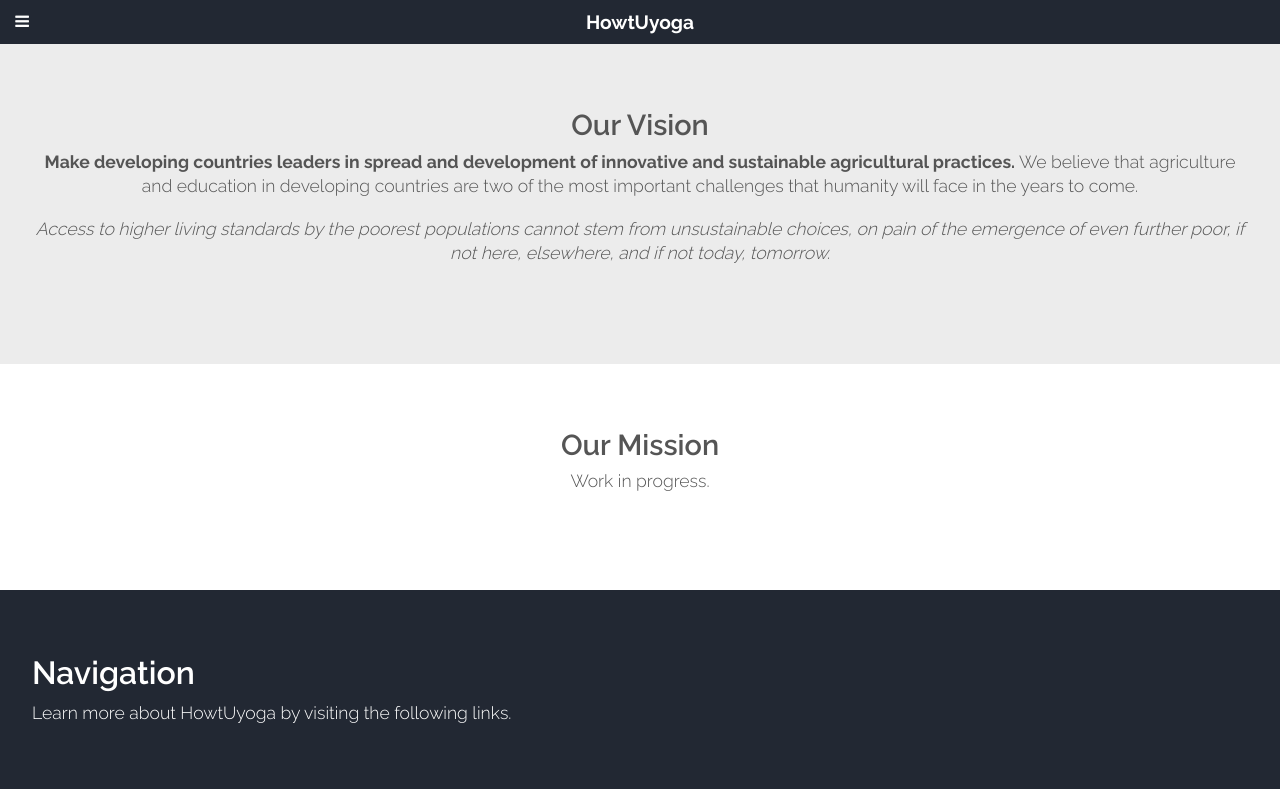
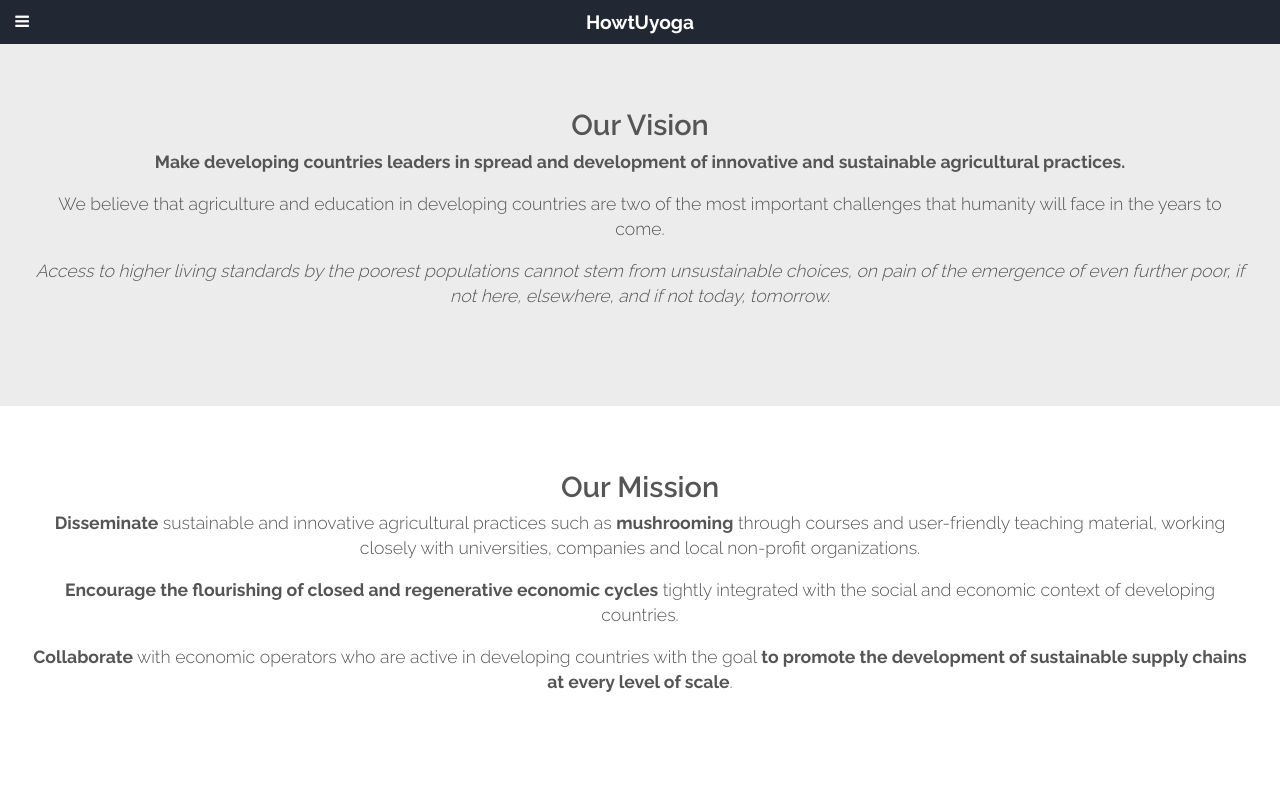
Before and after one commit to IvanoBilenchi/howtuyoga-website, a plain HTML site: page mission.html in a window 1280 px wide. Shown: the top 789 px of the page. Drawn offline with Linux system fonts and the light colour scheme.

Commit message:
Add mission

```diff
--- a/css/style.css
+++ b/css/style.css
@@ -921,6 +921,6 @@
 
 /* Mission */
 
-	#vision p {
+	#vision p, #mission p {
 		text-align: center;
 	}
--- a/mission.html
+++ b/mission.html
@@ -52,7 +52,8 @@
 				<section id="vision" class="container">
 					<header class="major">
 						<h2>Our Vision</h2>
-						<span class="byline"><p><strong>Make developing countries leaders in spread and development of innovative and sustainable agricultural practices.</strong> We believe that agriculture and education in developing countries are two of the most important challenges that humanity will face in the years to come.</p>
+						<span class="byline"><p><strong>Make developing countries leaders in spread and development of innovative and sustainable agricultural practices.</strong></p>
+						<p>We believe that agriculture and education in developing countries are two of the most important challenges that humanity will face in the years to come.</p>
 						<p><em>Access to higher living standards by the poorest populations cannot stem from unsustainable choices, on pain of the emergence of even further poor, if not here, elsewhere, and if not today, tomorrow.</em></p></span>
 					</header>
 				</section>
@@ -63,7 +64,10 @@
 				<section id="mission" class="container">
 					<header class="major">
 						<h2>Our Mission</h2>
-						<span class="byline">Work in progress.</span>
+						<span class="byline"><p><strong>Disseminate</strong> sustainable and innovative agricultural practices such as <strong>mushrooming</strong> through courses and user-friendly teaching material, working closely with universities, companies and local non-profit organizations.</p>
+						<p><strong>Encourage the flourishing of closed and regenerative economic cycles</strong> tightly integrated with the social and economic context of developing countries.</p>
+
+						<p><strong>Collaborate</strong> with economic operators who are active in developing countries with the goal <strong>to promote the development of sustainable supply chains at every level of scale</strong>.</p></span>
 					</header>
 				</section>
 			</div>
```
